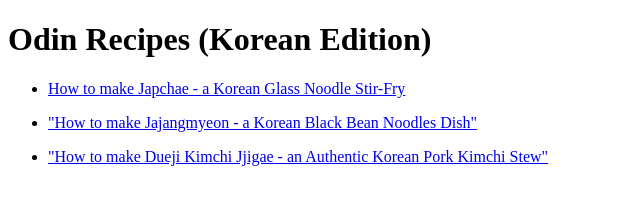
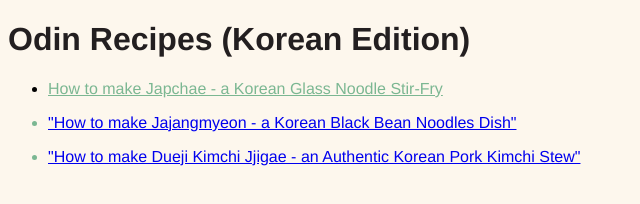
Before and after one commit to adavidryu/odin-recipes, a plain HTML site: page index.html in a window 1280 px wide. Shown: the whole page, without its empty margins (0-640 px from the left). Drawn offline with Linux system fonts and the light colour scheme.

Commit message:
feat: add css styling to main page
start basic colors and fonts, proceed to add styling to recipe pages next

```diff
--- a/index.html
+++ b/index.html
@@ -3,14 +3,15 @@
     <head>
         <meta charset = "utf-8">
             <title>Odin Recipes Project</title>
+            <link rel="stylesheet" href="style.css">
     </head>
     <body>
-        <h1>Odin Recipes (Korean Edition)</h1>
+        <h1 class="title">Odin Recipes (Korean Edition)</h1>
 
         <ul>
-        <li><a href = "./recipes/japchae.html">How to make Japchae - a Korean Glass Noodle Stir-Fry</a></p>
-        <li><a href = ./recipes/jajangmyeon.html>"How to make Jajangmyeon - a Korean Black Bean Noodles Dish"</p>
-        <li><a href = ./recipes/kimchijjigae.html>"How to make Dueji Kimchi Jjigae - an Authentic Korean Pork Kimchi Stew"</p>
+        <li ><a class="links" href = "./recipes/japchae.html">How to make Japchae - a Korean Glass Noodle Stir-Fry</a></p>
+        <li class="links"><a href = ./recipes/jajangmyeon.html>"How to make Jajangmyeon - a Korean Black Bean Noodles Dish"</p>
+        <li class="links"><a href = ./recipes/kimchijjigae.html>"How to make Dueji Kimchi Jjigae - an Authentic Korean Pork Kimchi Stew"</p>
         </ul>
 
 </body>
--- /dev/null
+++ b/style.css
@@ -0,0 +1,12 @@
+body {
+  font-family: Helvetica, Arial, sans-serif;
+  background-color: #fdf7ed;
+}
+
+.title {
+  color: #231f20;
+}
+
+.links {
+  color: #7bb792
+}
```
